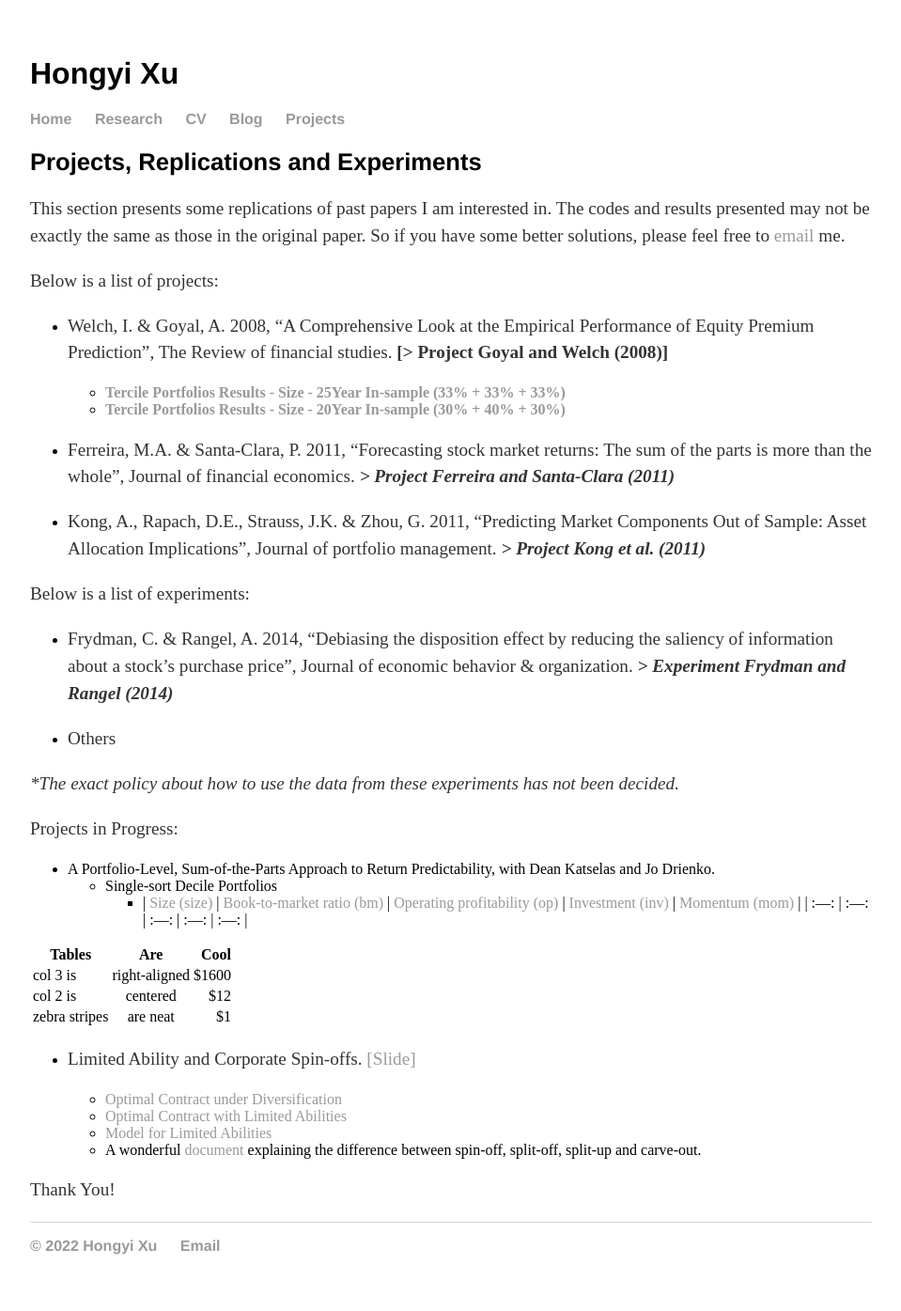
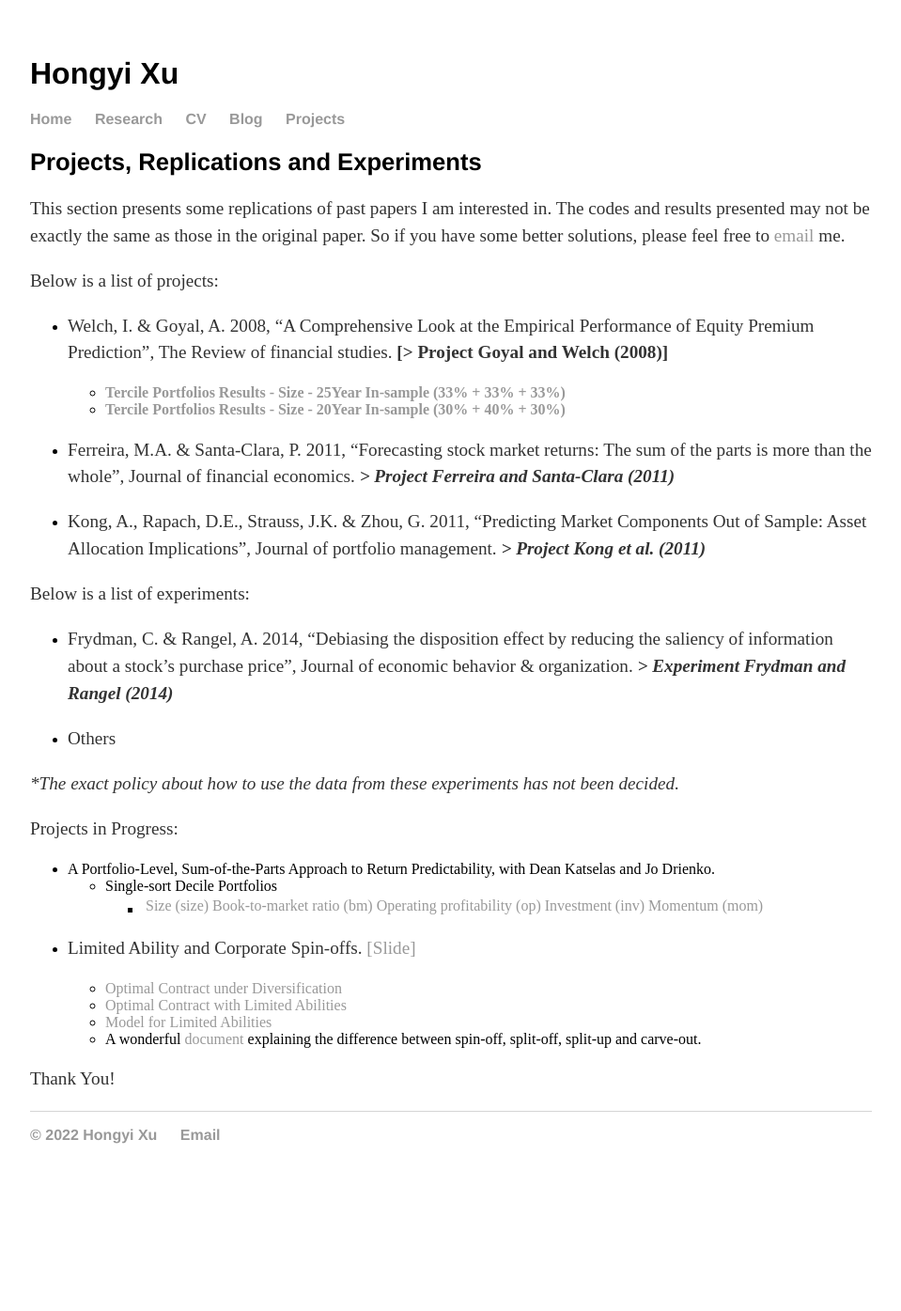
Before and after one commit to hongyileoxu/hongyileoxu.github.io, a Jekyll site: the page built from projects/index.md, in a window 1280 px wide. Shown: the whole page at 94% size, without its empty margins (160-1119 px from the left). Built offline with Jekyll 4.4.1, drawn with Linux system fonts in a browser that asks for light colours; after the commit the page ends 1277 px from its top, so only the background shows below that.

Commit message:
Update index.md

```diff
--- a/projects/index.md
+++ b/projects/index.md
@@ -29,13 +29,7 @@
 - A Portfolio-Level, Sum-of-the-Parts Approach to Return Predictability, with Dean Katselas and Jo Drienko.
     - Single-sort Decile Portfolios
         + | [Size (size)](https://hongyileoxu.github.io/research/Xu_et_al_2022/Deciles/Xu_2022_v4.1_Deciles_Size.html) | [Book-to-market ratio (bm)](https://hongyileoxu.github.io/research/Xu_et_al_2022/Deciles/Xu_2022_v4.1_Deciles_bm.html) | [Operating profitability (op)](https://hongyileoxu.github.io/research/Xu_et_al_2022/Deciles/Xu_2022_v4.1_Deciles_op.html) | [Investment (inv)](https://hongyileoxu.github.io/research/Xu_et_al_2022/Deciles/Xu_2022_v4.1_Deciles_Inv.html) | [Momentum (mom)](https://hongyileoxu.github.io/research/Xu_et_al_2022/Deciles/Xu_2022_v4.1_Deciles_mom.html) |
-          | :---: | :---: | :---: | :---: | :---: |
 
-| Tables        | Are           | Cool  |
-| ------------- |:-------------:| -----:|
-| col 3 is      | right-aligned | $1600 |
-| col 2 is      | centered      |   $12 |
-| zebra stripes | are neat      |    $1 |
 
 -  Limited Ability and Corporate Spin-offs. [[Slide]](https://hongyileoxu.github.io/research/TCP_Project/Coporate_Spinoff_v1.pdf)
 
```
